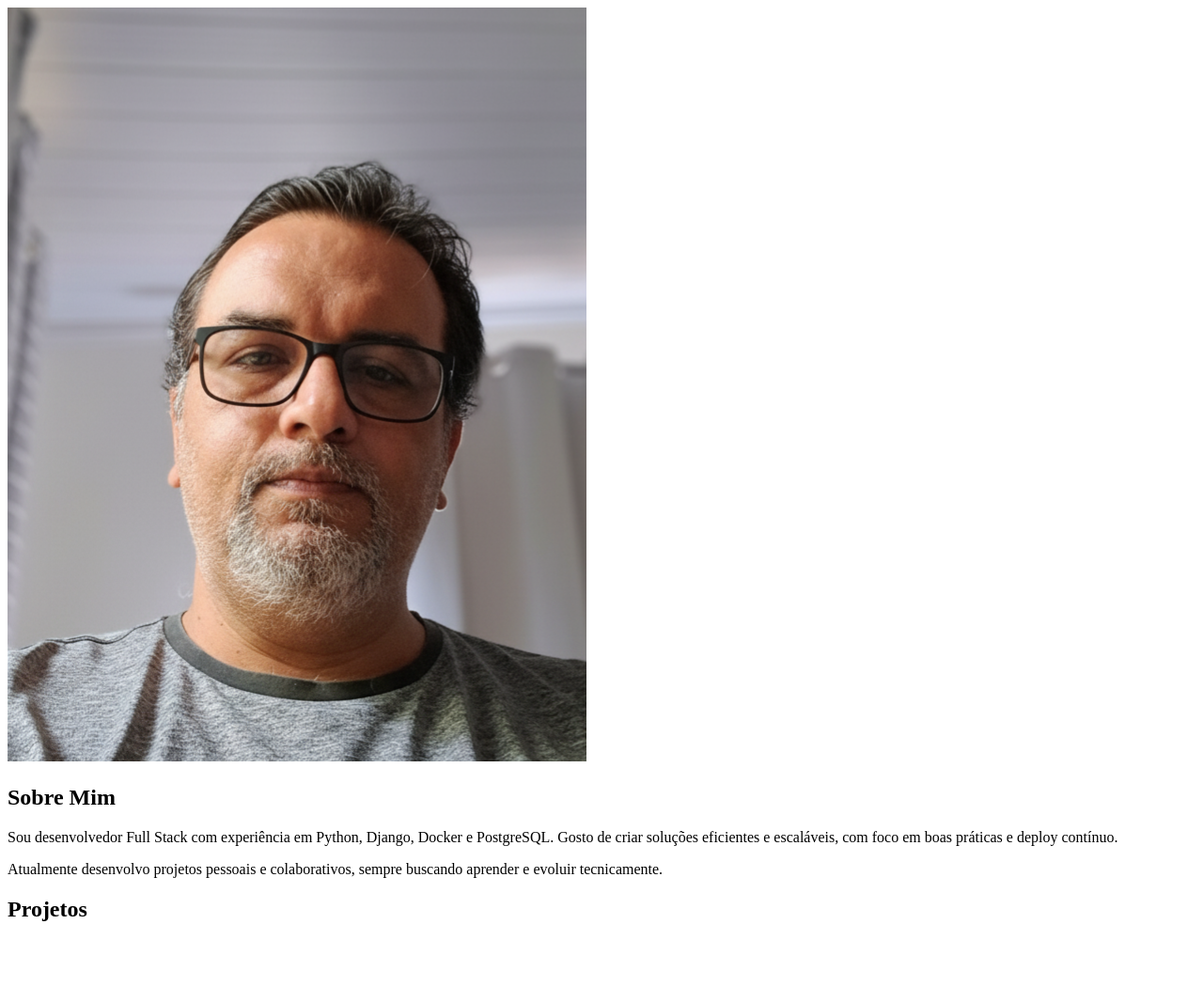
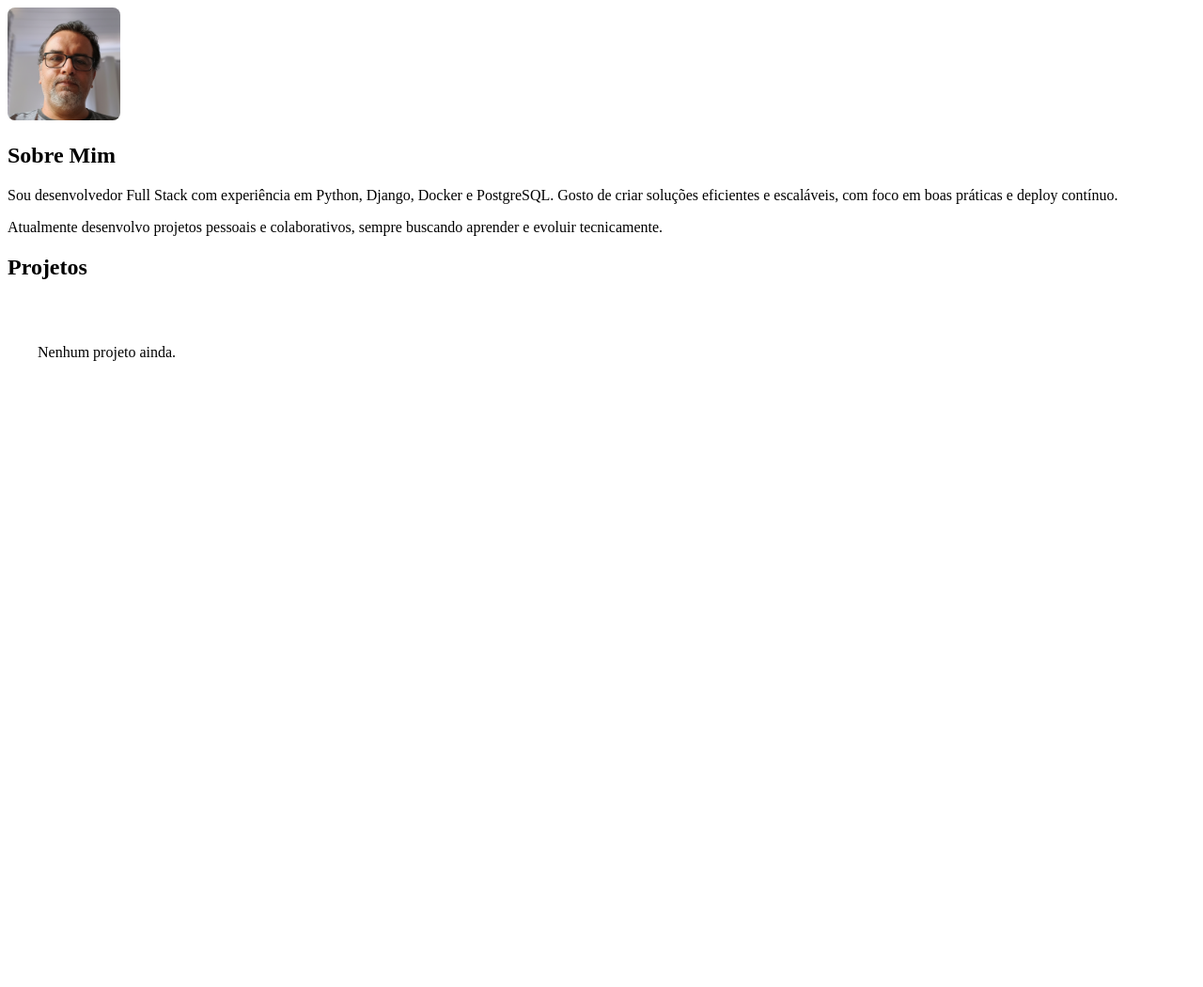
Before and after one commit to pablolx/portfolio, a Django app: page / in a window 1280 px wide. Shown: the top 1050 px of the page at 94% size. After the commit the page ends 384 px from the top, so only its background shows below. Run offline with Django 5.2, Linux system fonts and the light colour scheme; data that the repository does not hold is empty.

Commit message:
Adicionando estilo para a foto de perfil no style.css

```diff
--- a/apps/website/static/style.css
+++ b/apps/website/static/style.css
@@ -49,3 +49,10 @@
   color: #0077cc;
   font-weight: bold;
 }
+
+.profile-photo {
+  width: 120px;
+  height: 120px;
+  object-fit: cover;
+  border-radius: 8px;
+}
```
